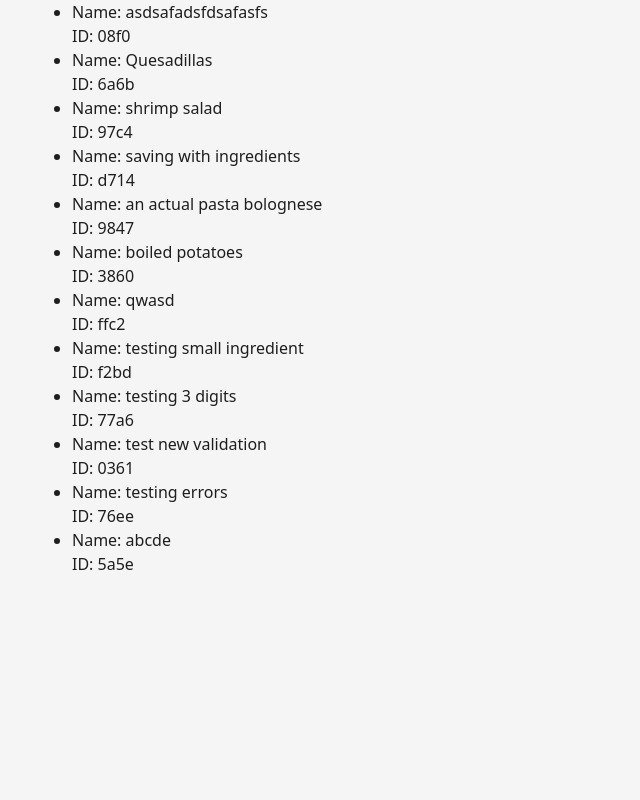
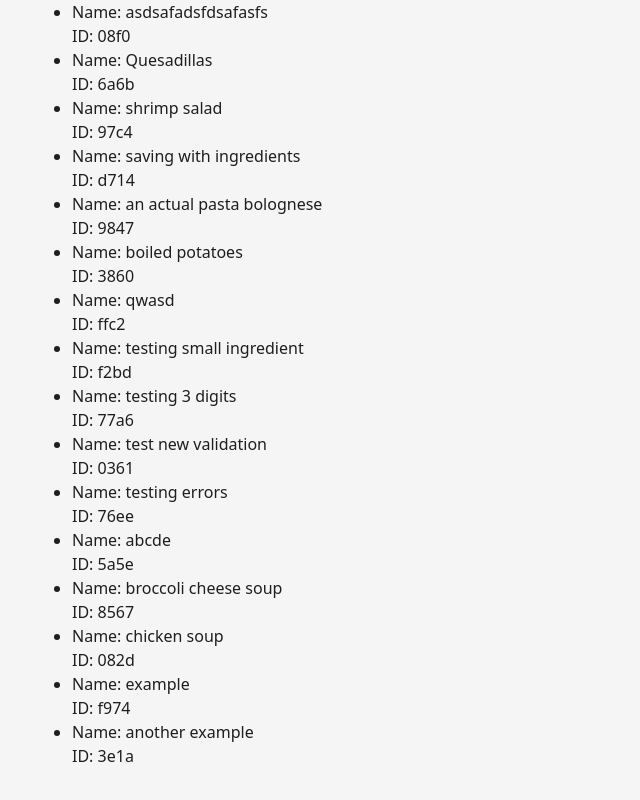
Before and after one commit to bea94k/hat-menu-v0.2, a React (Vite) app in the folder hat-menu/: page / in a window 1280 px wide. Shown: the part 2488-3288 px from the top of the page, without its empty margins (0-640 px from the left). Before the commit the page ends 3096 px from the top, so only its background shows below. Built offline with nearby package versions, Linux system fonts and the light colour scheme; data requests are answered from the project's data file.

Commit message:
Reset ingredients fields after successful submit

```diff
--- a/hat-menu/src/components/AddRecipeForm.tsx
+++ b/hat-menu/src/components/AddRecipeForm.tsx
@@ -16,7 +16,7 @@ const AddRecipeForm = () => {
         handleSubmit,
         formState: { errors },
     } = useForm({resolver: yupResolver(RecipeFormSchema)});
-    const { fields, append, remove } = useFieldArray({
+    const { fields, append, remove, replace } = useFieldArray({
         control,
         name: 'ingredients',
     });
@@ -28,6 +28,7 @@ const AddRecipeForm = () => {
             const newRecipe = await addRecipe(data);
             setSubmitStatus(`Recipe added successfully! ${newRecipe?.name}, ${newRecipe?.id}`);
             // TODO: try to save the ingredients that are not yet in the db. No need for big error handling, cause that's an additional thing
+            replace([{ name: '', unit: '', quantity: 0 }]); // clear ingredient fields, leave one empty
             reset();
         } catch (error: unknown) {
             console.error('Error saving recipe:', error);
--- a/hat-menu/src/data/db.json
+++ b/hat-menu/src/data/db.json
@@ -326,6 +326,80 @@
           "quantity": 0
         }
       ]
+    },
+    {
+      "id": "8567",
+      "ingredients": [
+        {
+          "quantity": 300,
+          "unit": "g",
+          "name": "broccoli"
+        },
+        {
+          "quantity": 50,
+          "unit": "g",
+          "name": "koskenlaskija"
+        },
+        {
+          "quantity": 3,
+          "unit": "dl",
+          "name": "water"
+        }
+      ],
+      "name": "broccoli cheese soup"
+    },
+    {
+      "id": "082d",
+      "ingredients": [
+        {
+          "quantity": 1,
+          "unit": "piece",
+          "name": "chicken cube"
+        },
+        {
+          "quantity": 5,
+          "unit": "dl",
+          "name": "water"
+        },
+        {
+          "quantity": 1,
+          "unit": "piece",
+          "name": "veggie tray"
+        },
+        {
+          "quantity": 300,
+          "unit": "g",
+          "name": "chicken"
+        }
+      ],
+      "name": "chicken soup"
+    },
+    {
+      "id": "f974",
+      "ingredients": [
+        {
+          "quantity": 0,
+          "unit": "",
+          "name": "example"
+        }
+      ],
+      "name": "example"
+    },
+    {
+      "id": "3e1a",
+      "ingredients": [
+        {
+          "quantity": 50,
+          "unit": "g",
+          "name": "pasta"
+        },
+        {
+          "quantity": 2,
+          "unit": "piece",
+          "name": "potato"
+        }
+      ],
+      "name": "another example"
     }
   ],
   "menus": [
```
